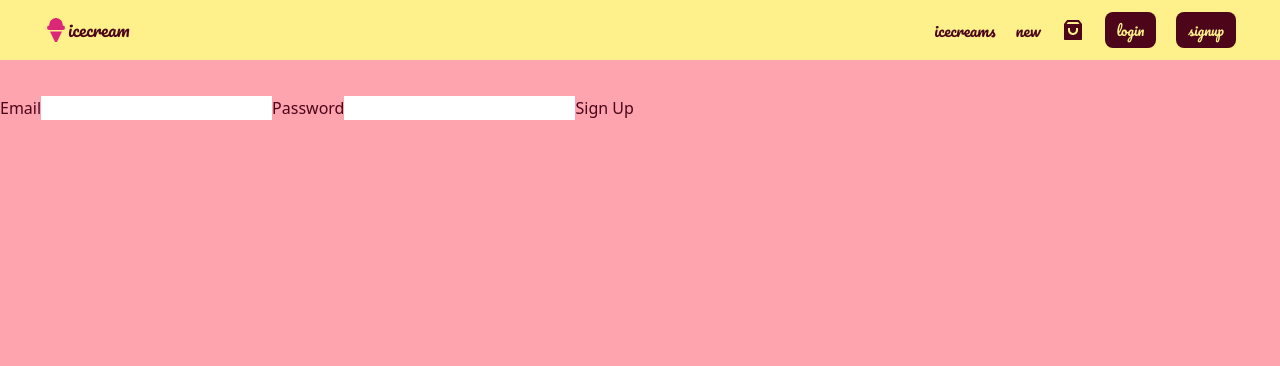
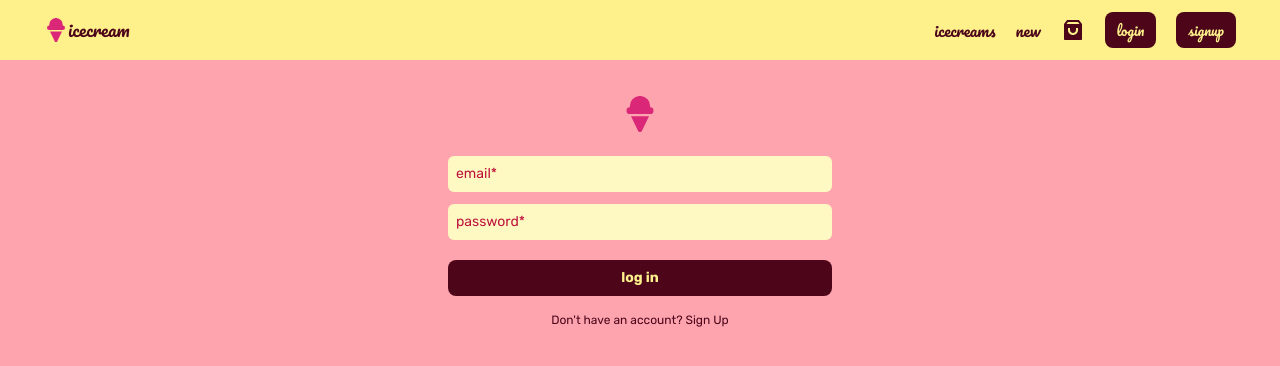
Before and after one commit to UraDev1203/Icecream-shop, a React (Vite) app: page /login in a window 1280 px wide. Shown: the top 366 px of the page. Built offline with nearby package versions, Linux system fonts and the light colour scheme; no server answers.

Commit message:
Add Login form

```diff
--- a/src/components/LoginForm.jsx
+++ b/src/components/LoginForm.jsx
@@ -1,38 +1,88 @@
-import { useState } from "react";
-
-const DEFAULT_DATA = {
-  email: "",
-  password: "",
-};
+import { Link } from "react-router-dom";
+import { useForm } from "react-hook-form";
+import useLogin from "../hooks/useLogin";
+import Button from "./ui/Button";
 
 export default function LoginForm() {
-  const [formData, setFormData] = useState(DEFAULT_DATA);
-  const onChange = (event) => {
-    const { name, value } = event.target;
-    setFormData((prev) => ({ ...prev, [name]: value }));
-  };
-  const onSubmit = (event) => {
-    event.preventDefault();
-    console.log(formData);
+  const { login, isLoading } = useLogin();
+  const {
+    register,
+    handleSubmit,
+    reset,
+    formState: { errors },
+  } = useForm({ mode: "onBlur" });
+
+  const onSubmit = (data) => {
+    const { email, password } = data;
+    login(
+      { email, password },
+      {
+        onSettled: reset({
+          email: "",
+          password: "",
+        }),
+      },
+    );
   };
 
   return (
-    <form onSubmit={onSubmit}>
-      <label htmlFor="email">Email</label>
+    <form
+      onSubmit={handleSubmit(onSubmit)}
+      className="flex w-4/5 max-w-96 flex-col gap-2"
+    >
       <input
-        type="text"
-        name="email"
-        value={formData.email}
-        onChange={onChange}
+        type="email"
+        placeholder="email*"
+        aria-label="email"
+        aria-invalid={errors.email ? "true" : "false"}
+        {...register("email", {
+          required: true,
+          pattern: /^\S+@\S+$/i,
+        })}
+        className="auth-input"
       />
-      <label htmlFor="password">Password</label>
+      {errors.email && errors.email.type === "required" && (
+        <span role="alert" className="auth-span">
+          Email is required
+        </span>
+      )}
+      {errors.email && errors.email.type === "pattern" && (
+        <span role="alert" className="auth-span">
+          Invalid email format
+        </span>
+      )}
       <input
         type="password"
-        name="password"
-        value={formData.password}
-        onChange={onChange}
+        placeholder="password*"
+        aria-label="password"
+        aria-invalid={errors.password ? "true" : "false"}
+        {...register("password", {
+          required: true,
+        })}
+        className="auth-input"
       />
-      <button type="submit">Sign Up</button>
+      {errors.password && errors.password.type === "required" && (
+        <span role="alert" className="auth-span">
+          Password is required
+        </span>
+      )}
+      {errors.password && errors.password.type === "minLength" && (
+        <span role="alert" className="auth-span">
+          {errors.password.message}
+        </span>
+      )}
+      {!isLoading && <Button type="form">log in</Button>}
+      {isLoading && (
+        <Button disabled type="form">
+          loading...
+        </Button>
+      )}
+      <Link
+        to="/signup"
+        className="mt-2 text-center text-xs transition-all hover:font-semibold hover:underline"
+      >
+        Don&apos;t have an account? Sign Up
+      </Link>
     </form>
   );
 }
--- a/src/components/SignupForm.jsx
+++ b/src/components/SignupForm.jsx
@@ -4,7 +4,7 @@ import useSignup from "../hooks/useSignup";
 import Button from "./ui/Button";
 
 export default function SignupForm() {
-  const { signup, isLoading, error } = useSignup();
+  const { signup, isLoading } = useSignup();
   const {
     register,
     handleSubmit,
@@ -15,7 +15,6 @@ export default function SignupForm() {
 
   const onSubmit = (data) => {
     const { displayName, email, password } = data;
-    console.log(displayName, email, password);
     signup(
       { displayName, email, password },
       {
@@ -124,7 +123,6 @@ export default function SignupForm() {
           loading...
         </Button>
       )}
-      {error && <span className="auth-span">{error.message}</span>}
       <Link
         to="/login"
         className="mt-2 text-center text-xs transition-all hover:font-semibold hover:underline"
--- a/src/hooks/useLogin.js
+++ b/src/hooks/useLogin.js
@@ -12,9 +12,9 @@ export default function useLogin() {
     isLoading,
     error,
   } = useMutation({
-    mutationFn: ({ email, password }) => loginApi({ email, password }),
-    onSuccess: (user) => {
-      queryClient.setQueryData(["user"], user.user);
+    mutationFn: loginApi,
+    onSuccess: (data) => {
+      queryClient.setQueryData(["user"], data);
       toast.success("Login successful!");
       navigate("/", { replace: true });
     },
--- a/src/pages/LogIn.jsx
+++ b/src/pages/LogIn.jsx
@@ -1,8 +1,10 @@
+import { FaIceCream } from "react-icons/fa";
 import LoginForm from "../components/LoginForm";
 
 export default function Login() {
   return (
-    <section className="pt-24">
+    <section className="font-rubik flex w-full flex-col items-center gap-6 pt-24">
+      <FaIceCream className="text-4xl text-pink-600" />
       <LoginForm />
     </section>
   );
--- a/src/services/apiAuth.js
+++ b/src/services/apiAuth.js
@@ -1,17 +1,19 @@
-import { createUserWithEmailAndPassword, updateProfile } from "firebase/auth";
+import {
+  createUserWithEmailAndPassword,
+  updateProfile,
+  signInWithEmailAndPassword,
+} from "firebase/auth";
 import { auth } from "./firebase";
 
 export async function signup({ email, password, displayName }) {
   try {
     //signup
-    console.log(email, password, displayName);
+
     const userCredential = await createUserWithEmailAndPassword(
       auth,
       email,
       password,
     );
-
-    console.log(userCredential.user);
 
     if (!userCredential.user) {
       throw new Error("Could not complete signup");
@@ -27,28 +29,11 @@ export async function signup({ email, password, displayName }) {
   }
 }
 
-// export function signup({ email, password, displayName }) {
-//   return createUserWithEmailAndPassword(auth, email, password).then(
-//     (userCredential) => {
-//       return userCredential.user.updateProfile({
-//         displayName,
-//       });
-//     },
-//   );
-// }
-
-// export async function signin(email, password) {
-//   try {
-//     const userCredential = await signInWithEmailAndPassword(
-//       auth,
-//       email,
-//       password,
-//     );
-
-//     const user = userCredential.user;
-//   } catch (error) {
-//     const errorCode = error.code;
-//     const errorMessage = error.message;
-//     console.log(errorCode, errorMessage);
-//   }
-// }
+export async function login({ email, password }) {
+  try {
+    await signInWithEmailAndPassword(auth, email, password);
+  } catch (error) {
+    console.log(error.code, error.message);
+    throw error;
+  }
+}
```
Also changed, not shown: src/hooks/useSignup.js (+0 -17 lines).
